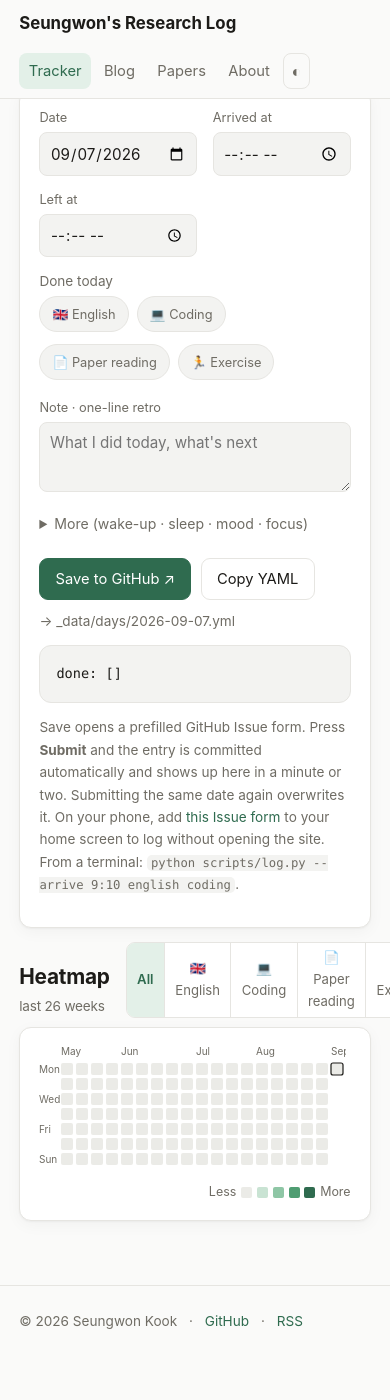
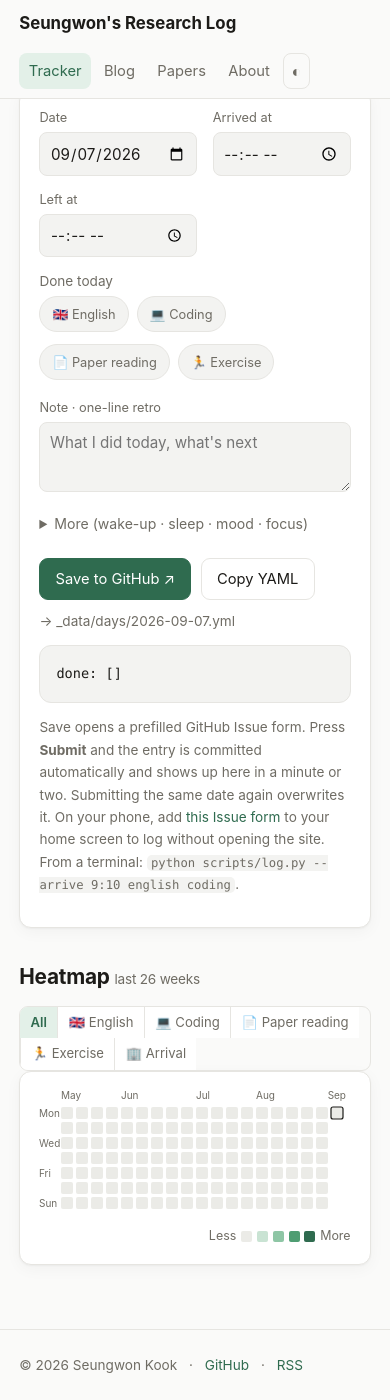
Before and after one commit to Aiant5615/Aiant5615.github.io, a Jekyll site: the page built from tracker/index.html, in a window 390 px wide and 1400 px high, scrolled down 445 px. Built offline with Jekyll 4.4.1, drawn with Linux system fonts in a browser that asks for light colours; some web fonts are replaced; before the commit the page ends 1801 px from its top, so only the background shows below that.

Commit message:
Heatmap: observe container width, keep last month label inside, wrap selector on mobile
Co-Authored-By: Claude Fable 5.1 <noreply@anthropic.com>

```diff
--- a/assets/css/style.css
+++ b/assets/css/style.css
@@ -119,7 +119,7 @@ main.container { padding-top: 2rem; padding-bottom: 4rem; min-height: 70vh; }
 .grid-4 { grid-template-columns: repeat(4, 1fr); }
 @media (max-width: 680px) { .grid-3, .grid-4 { grid-template-columns: repeat(2, 1fr); } }
 @media (max-width: 420px) { .grid-2 { grid-template-columns: 1fr; } .grid-3, .grid-4 { grid-template-columns: repeat(2, 1fr); } .stat-value { font-size: 1.3rem; } }
-.section-head { display: flex; align-items: baseline; justify-content: space-between; gap: 1rem; }
+.section-head { display: flex; flex-wrap: wrap; align-items: baseline; justify-content: space-between; gap: .4rem 1rem; }
 .section-head h2 { margin-bottom: .6rem; }
 
 /* stat tiles */
@@ -164,9 +164,10 @@ details.more > summary { cursor: pointer; color: var(--muted); font-size: .88rem
 .heat-today { stroke: var(--text); stroke-width: 1.2; }
 .legend { display: flex; align-items: center; gap: .3rem; color: var(--muted); font-size: .78rem; justify-content: flex-end; margin-top: .3rem; }
 .legend i { width: 11px; height: 11px; border-radius: 2px; display: inline-block; }
-.seg { display: inline-flex; border: 1px solid var(--border); border-radius: 9px; overflow: hidden; }
+.seg { display: inline-flex; flex-wrap: wrap; border: 1px solid var(--border); border-radius: 9px; overflow: hidden; }
 .seg button { font: inherit; font-size: .82rem; padding: .3rem .65rem; background: var(--surface); color: var(--muted); border: 0; cursor: pointer; }
 .seg button + button { border-left: 1px solid var(--border); }
+#heatmap-select { max-width: 100%; }
 .seg button.on { background: var(--accent-soft); color: var(--accent); font-weight: 600; }
 
 /* line chart */
--- a/assets/js/tracker.js
+++ b/assets/js/tracker.js
@@ -137,7 +137,7 @@
   function renderHeatmap(root, selectRoot) {
     let metric = "all";
     const cell = 12, gap = 3, step = cell + gap, left = 22, top = 18;
-    const weeksFor = () => Math.max(8, Math.min(26, Math.floor((root.clientWidth - 40 - left) / step)));
+    const weeksFor = () => { const w = root.clientWidth; return w < 200 ? 26 : Math.max(8, Math.min(26, Math.floor((w - 40 - left) / step))); };   // unknown width (hidden tab) → full 26 weeks
     const level = e => {
       if (!e) return 0;
       if (metric === "all") { if (!HKEYS.length) return 4; const r = [...e.done].filter(k => HMAP[k]).length / HKEYS.length; return r === 0 ? 0 : Math.max(1, Math.ceil(r * 4)); }
@@ -164,7 +164,7 @@
       for (let c = 0; c < weeks; c++) {
         const mon = addDays(start, c * 7);
         if (mon.getMonth() !== lastMonth) {
-          if (c > 0 || addDays(mon, 6).getMonth() === mon.getMonth()) { const t = svgEl("text", { x: c * step, y: 10 }); t.textContent = MON[mon.getMonth()]; svg.appendChild(t); }
+          if (c > 0 || addDays(mon, 6).getMonth() === mon.getMonth()) { const fits = c * step + 24 <= weeks * step; const t = svgEl("text", fits ? { x: c * step, y: 10 } : { x: weeks * step, y: 10, "text-anchor": "end" }); t.textContent = MON[mon.getMonth()]; svg.appendChild(t); }
           lastMonth = mon.getMonth();
         }
         for (let r = 0; r < 7; r++) {
@@ -189,7 +189,9 @@
       selectRoot.querySelectorAll("button").forEach(b => b.addEventListener("click", () => { metric = b.dataset.v; selectRoot.querySelectorAll("button").forEach(x => x.classList.toggle("on", x === b)); draw(); }));
     }
     draw();
-    let rt, lastWeeks = weeksFor(); window.addEventListener("resize", () => { clearTimeout(rt); rt = setTimeout(() => { const w = weeksFor(); if (w !== lastWeeks) { lastWeeks = w; draw(); } }, 200); });
+    let rt, lastWeeks = weeksFor();
+    const onResize = () => { clearTimeout(rt); rt = setTimeout(() => { const w = weeksFor(); if (w !== lastWeeks) { lastWeeks = w; draw(); } }, 150); };
+    if (window.ResizeObserver) new ResizeObserver(onResize).observe(root); else window.addEventListener("resize", onResize);
   }
 
   // ───────── arrival chart (last 30 days) ─────────
@@ -405,7 +407,7 @@
     if ($("onboarding")) $("onboarding").hidden = !empty;
     if ($("data-sections")) $("data-sections").hidden = empty;
     if ($("today-bar")) renderToday($("today-bar"));
-    if ($("stats")) { if (empty) $("stats").hidden = true; else renderStats($("stats")); }
+    if ($("stats")) { $("stats").hidden = empty; if (!empty) renderStats($("stats")); }
     if ($("log-form")) initForm($("log-form"));
     if ($("heatmap")) renderHeatmap($("heatmap"), $("heatmap-select"));
     if ($("arrive-chart")) renderArriveChart($("arrive-chart"));
```
